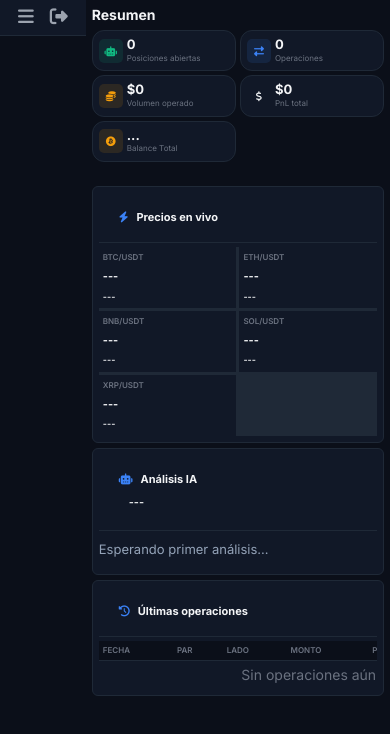
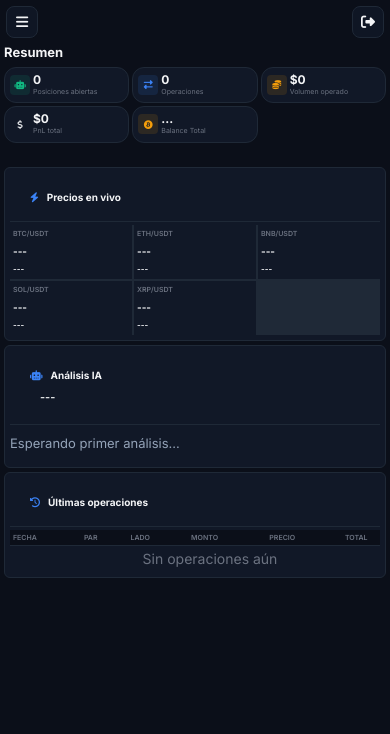
Before and after one commit to JuanjoG92/autotrader, a website: page public/dashboard.html in a window 390 px wide. Drawn offline with nearby package versions, Linux system fonts and the light colour scheme; no server answers; sample sign-in values are in the browser's storage.

Commit message:
Mobile v5: floating menu btn, no topbar, no sidebar column, full screen content

```diff
--- a/public/css/app.css
+++ b/public/css/app.css
@@ -245,7 +245,7 @@ img { max-width: 100%; }
 .modal-header h3 { font-size: 18px; }
 
 /* ── Responsive ── */
-@media (max-width: 1280px) {
+@media (min-width: 769px) and (max-width: 1280px) {
   .sidebar:not(:hover) { width: 60px; }
   .sidebar:not(:hover) .sidebar-logo span,
   .sidebar:not(:hover) .sidebar-link span,
@@ -269,67 +269,56 @@ img { max-width: 100%; }
   .features-grid { grid-template-columns: 1fr; }
   .form-row { grid-template-columns: 1fr; }
 
-  /* SIDEBAR: fully hidden, override the 1280px collapsed state */
-  .sidebar,
-  .sidebar.collapsed,
-  .sidebar:not(:hover) {
-    display: none !important;
-    width: 0 !important;
-    min-width: 0 !important;
-    transform: none !important;
-    position: fixed !important;
-    top: 0; left: 0; bottom: 0;
-    z-index: 300;
-  }
-  .sidebar.open {
-    display: flex !important;
-    width: 260px !important;
-  }
-  .sidebar.open .sidebar-logo span,
-  .sidebar.open .sidebar-link span,
-  .sidebar.open .sidebar-external span,
-  .sidebar.open .user-info span { display: inline !important; }
+  /* KILL sidebar + topbar completely */
+  .sidebar { display: none !important; width: 0 !important; overflow: hidden !important; }
+  .sidebar.open { display: flex !important; width: 260px !important; overflow: visible !important; position: fixed !important; top: 0; left: 0; bottom: 0; z-index: 9999; }
+  .sidebar.open .sidebar-logo span, .sidebar.open .sidebar-link span,
+  .sidebar.open .sidebar-external span, .sidebar.open .user-info span { display: inline !important; }
   .sidebar.open .sidebar-link { padding: 12px 20px !important; justify-content: flex-start !important; }
   .sidebar.open .sidebar-external { padding: .6rem 1rem !important; justify-content: flex-start !important; border-left: 3px solid !important; }
   .sidebar-toggle { display: none !important; }
-  .sidebar-overlay { display: none; position: fixed; inset: 0; background: rgba(0,0,0,.6); z-index: 250; }
+  .sidebar-overlay { display: none; position: fixed; inset: 0; background: rgba(0,0,0,.65); z-index: 9998; }
   .sidebar-overlay.open { display: block; }
 
-  /* TOPBAR: just hamburger + logout, NO title text */
-  .topbar { display: flex !important; align-items: center; justify-content: space-between; padding: 6px 10px; background: var(--bg2); border-bottom: 1px solid var(--border); position: sticky; top: 0; z-index: 150; height: 36px; }
-  .topbar-title { display: none !important; }
+  /* NO topbar bar — use floating button instead */
+  .topbar { display: none !important; }
+  .mob-menu-btn { display: flex !important; position: fixed; top: 6px; left: 6px; z-index: 200; width: 32px; height: 32px; border-radius: 8px; background: rgba(17,24,39,.85); border: 1px solid var(--border); color: var(--text); align-items: center; justify-content: center; font-size: 14px; cursor: pointer; backdrop-filter: blur(8px); }
+  .mob-logout-btn { display: flex !important; position: fixed; top: 6px; right: 6px; z-index: 200; width: 32px; height: 32px; border-radius: 8px; background: rgba(17,24,39,.85); border: 1px solid var(--border); color: var(--text); align-items: center; justify-content: center; font-size: 14px; cursor: pointer; backdrop-filter: blur(8px); }
 
-  /* MAIN: full width, zero margin */
-  .main-content { margin-left: 0 !important; padding: 6px !important; padding-top: 0 !important; }
-  .page-title { font-size: 14px !important; margin: 4px 0 !important; }
+  /* Content: 100% width, full screen */
+  .main-content { margin-left: 0 !important; padding: 4px !important; padding-top: 40px !important; }
+  .page-title { font-size: 13px !important; margin: 2px 0 4px !important; }
 
-  /* STATS */
-  .stats-grid { grid-template-columns: 1fr 1fr; gap: 4px !important; }
-  .stat-card { padding: 6px !important; gap: 4px !important; min-height: 0 !important; }
-  .stat-value { font-size: 13px !important; line-height: 1.1; }
-  .stat-label { font-size: 8px !important; }
+  /* Stats: 3 cols top row, 2 cols bottom */
+  .stats-grid { grid-template-columns: 1fr 1fr 1fr; gap: 3px !important; }
+  .stat-card { padding: 5px !important; gap: 3px !important; min-height: 0 !important; }
+  .stat-card:nth-child(4), .stat-card:nth-child(5) { }
+  .stat-value { font-size: 12px !important; line-height: 1.1; }
+  .stat-label { font-size: 7px !important; }
   .stat-sub { font-size: 7px !important; }
-  .stat-icon { width: 24px !important; height: 24px !important; min-width: 24px; font-size: 10px !important; border-radius: 5px !important; }
+  .stat-icon { width: 20px !important; height: 20px !important; min-width: 20px; font-size: 9px !important; border-radius: 4px !important; }
 
-  /* CARDS */
-  .card { padding: 6px !important; margin-bottom: 5px !important; border-radius: 6px !important; }
-  .card-header { margin-bottom: 4px !important; }
-  .card-header h3 { font-size: 11px !important; }
+  /* Cards */
+  .card { padding: 5px !important; margin-bottom: 4px !important; border-radius: 6px !important; }
+  .card-header { margin-bottom: 3px !important; }
+  .card-header h3 { font-size: 10px !important; }
 
-  /* PRICES */
-  .prices-grid { grid-template-columns: 1fr 1fr !important; gap: 3px !important; }
-  .price-card { padding: 4px !important; }
-  .pc-symbol { font-size: 8px !important; }
-  .pc-price { font-size: 11px !important; }
-  .pc-change { font-size: 9px !important; }
+  /* Prices: 3 cols */
+  .prices-grid { grid-template-columns: 1fr 1fr 1fr !important; gap: 2px !important; }
+  .price-card { padding: 3px !important; }
+  .pc-symbol { font-size: 7px !important; }
+  .pc-price { font-size: 10px !important; }
+  .pc-change { font-size: 8px !important; }
 
-  /* TABLES */
+  /* Tables */
   .table-wrap { overflow-x: auto; -webkit-overflow-scrolling: touch; }
-  .table { font-size: 10px !important; min-width: 420px; }
-  .table th, .table td { padding: 3px 4px !important; white-space: nowrap; }
-  .table th { font-size: 8px !important; }
+  .table { font-size: 9px !important; min-width: 400px; }
+  .table th, .table td { padding: 2px 3px !important; white-space: nowrap; }
+  .table th { font-size: 7px !important; }
 
   .bots-grid { grid-template-columns: 1fr; }
   .modal-content { padding: 12px !important; max-width: 96vw; }
   .info-box { flex-direction: column; gap: 6px; font-size: 11px; }
 }
+/* Hide mobile buttons on desktop */
+.mob-menu-btn, .mob-logout-btn { display: none; }
--- a/public/dashboard.html
+++ b/public/dashboard.html
@@ -4,7 +4,7 @@
   <meta charset="UTF-8">
   <meta name="viewport" content="width=device-width, initial-scale=1.0">
   <title>Dashboard - AutoTrader</title>
-  <link rel="stylesheet" href="/css/app.css?v=20260307d">
+  <link rel="stylesheet" href="/css/app.css?v=20260307e">
   <link rel="stylesheet" href="https://cdnjs.cloudflare.com/ajax/libs/font-awesome/6.5.1/css/all.min.css">
   <link href="https://fonts.googleapis.com/css2?family=Inter:wght@300;400;500;600;700&display=swap" rel="stylesheet">
   <script src="https://cdn.jsdelivr.net/npm/chart.js@4.4.1/dist/chart.umd.min.js"></script>
@@ -46,14 +46,13 @@
     </div>
   </aside>
 
-  <!-- Mobile topbar -->
-  <header class="topbar">
-    <button class="btn-icon" onclick="document.getElementById('sidebar').classList.toggle('open');document.getElementById('sidebarOverlay').classList.toggle('open')">
-      <i class="fas fa-bars"></i>
-    </button>
-    <span class="topbar-title">AutoTrader</span>
-    <button class="btn-icon" onclick="logout()"><i class="fas fa-sign-out-alt"></i></button>
-  </header>
+  <!-- Mobile: floating buttons (hidden on desktop via CSS) -->
+  <button class="mob-menu-btn" onclick="document.getElementById('sidebar').classList.toggle('open');document.getElementById('sidebarOverlay').classList.toggle('open')">
+    <i class="fas fa-bars"></i>
+  </button>
+  <button class="mob-logout-btn" onclick="logout()">
+    <i class="fas fa-sign-out-alt"></i>
+  </button>
   <div class="sidebar-overlay" id="sidebarOverlay" onclick="document.getElementById('sidebar').classList.remove('open');this.classList.remove('open')"></div>
 
   <!-- Main Content -->
```
